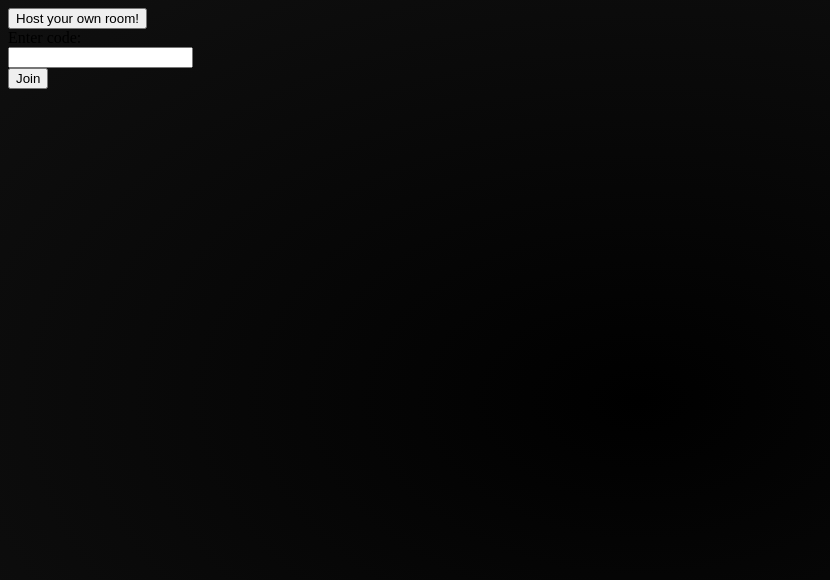
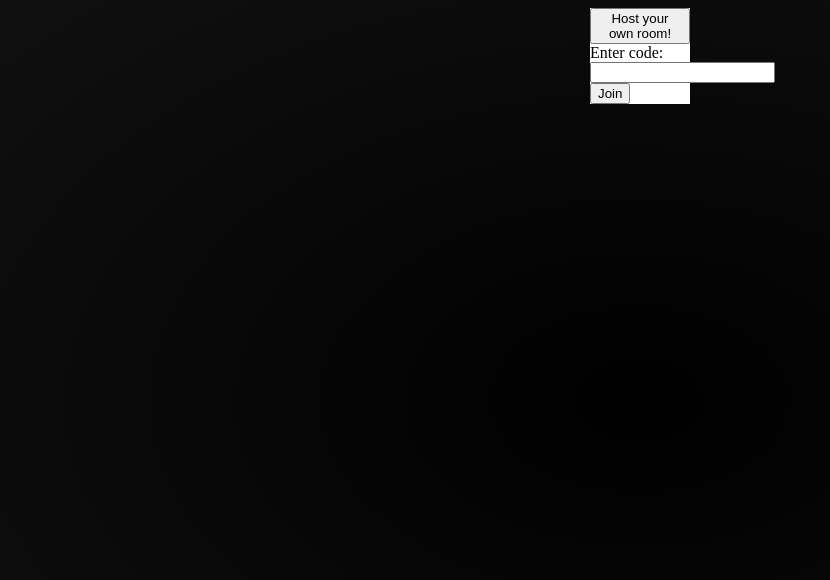
Before and after one commit to Angulorecto/onenight, a plain HTML site: page index.html in a window 1280 px wide. Shown: the whole page, without its empty margins (0-830 px from the left). Drawn offline with Linux system fonts and the light colour scheme.

Commit message:
Update index.css

```diff
--- a/styles/index.css
+++ b/styles/index.css
@@ -1,3 +1,8 @@
 body {
   background-image: radial-gradient(#000000, #101010);
 }
+.index {
+  width: 100px;
+  margin: auto;
+  background-color: #FFFFFF;
+}
```
